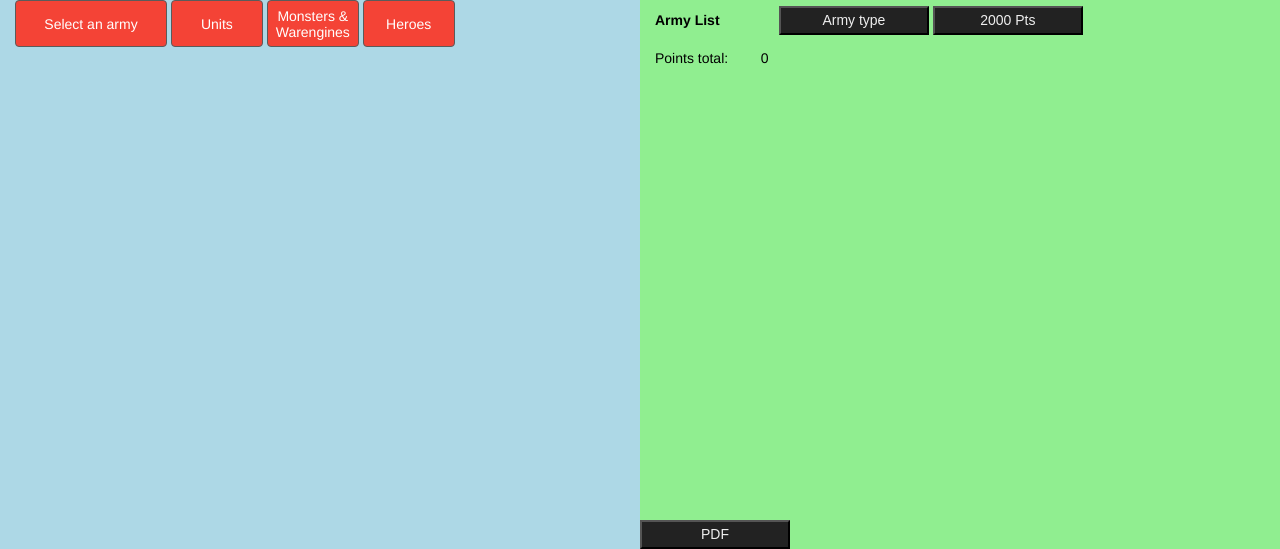
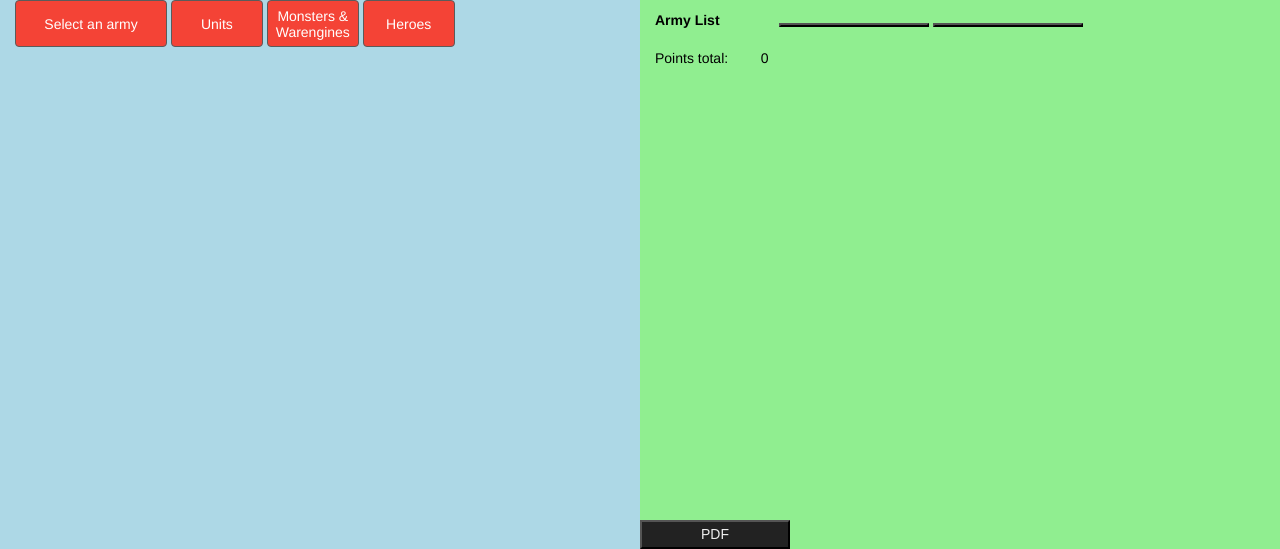
Before and after one commit to torkelbe/kowhub, a Django app: template armybuilder/templates/armybuilder/application.html in a window 1280 px wide. Shown: the part 60-609 px from the top of the page. Run offline with Django 3.2, Linux system fonts and the light colour scheme; the template is opened without the code that fills it, so the values that code supplies are empty; some libraries are stand-ins or nearby versions.

Commit message:
Add 'primary army' and 'points limit' buttons with dropdown menu to right panel header.

```diff
--- a/armybuilder/static/armybuilder/scripts/armybuilder-controller.js
+++ b/armybuilder/static/armybuilder/scripts/armybuilder-controller.js
@@ -122,10 +122,10 @@ armybuilderController = function() {
                 $('.forceList td:contains('+unit.name+')').parents('tr').find('.unitBtn').addClass('disabled');
             }
         });
-        // Set primary army
-        $('#primaryArmyBtn').html(armyData[armyList.meta.army].name);
-        // Set armylist title
+        // Set armylist title, primary army, and points limit
         $(armyPage).find('#armylistTitle>div').html(armyList.meta.name);
+        $(armyPage).find('#primaryArmyBtn').html(armyData[armyList.meta.army].name);
+        $(armyPage).find('#armylistPoints').html(armyList.meta.pts+" Points");
         // Render armylist
         var unitChoiceTmpl = $.templates("#unitChoiceTmpl");
         var unitChoiceHtml = unitChoiceTmpl.render(units, tmplHelper);
@@ -279,10 +279,21 @@ armybuilderController = function() {
                 // Button listener: Select primary army from drop-down menu
                 $(armyPage).on('click', '#primaryArmyOptions', function(evt) {
                     evt.preventDefault();
-                    var tar = $(evt.target).closest('li').children('a');
-                    var meta = {'army':tar.data().army};
+                    var $tar = $(evt.target).closest('li').children('a');
+                    var meta = {'army':$tar.data().army};
                     storageEngine.setMeta('units', meta, function(data) {
-                        $('#primaryArmyBtn').click();
+                        $tar.closest('.dropdownMenu').slideUp(200);
+                        renderUnitSelections(data);
+                    }, errorLogger);
+                });
+
+                // Button listener: Select points limit from drop-down menu
+                $(armyPage).on('click', '#armylistPointsOptions', function(evt) {
+                    evt.preventDefault();
+                    var $tar = $(evt.target).closest('li').children('a');
+                    var meta = {'pts':$tar.html()};
+                    storageEngine.setMeta('units', meta, function(data) {
+                        $tar.closest('.dropdownMenu').slideUp(200);
                         renderUnitSelections(data);
                     }, errorLogger);
                 });
--- a/armybuilder/templates/armybuilder/application.html
+++ b/armybuilder/templates/armybuilder/application.html
@@ -39,14 +39,12 @@
                         <textarea id="titleChange" style="display:none;" rows="1" cols="30" maxlength="30"></textarea>
                     </div>
                     <div class="rightHeaderField">
-                        <button id="primaryArmyBtn" class="dropdownBtn">Army type</button>
+                        <button id="primaryArmyBtn" class="dropdownBtn"></button>
                         <ul id="primaryArmyOptions" class="dropdownMenu"></ul>
                     </div>
                     <div class="rightHeaderField">
-                        <button id="armylistPoints" class="dropdownBtn">
-                            <span>2000</span> Pts
-                        </button>
-                        <ul class="dropdownMenu">
+                        <button id="armylistPoints" class="dropdownBtn"></button>
+                        <ul id="armylistPointsOptions" class="dropdownMenu">
                             <li><a href="#">1500</a></li>
                             <li><a href="#">2000</a></li>
                             <li><a href="#">2500</a></li>
```
